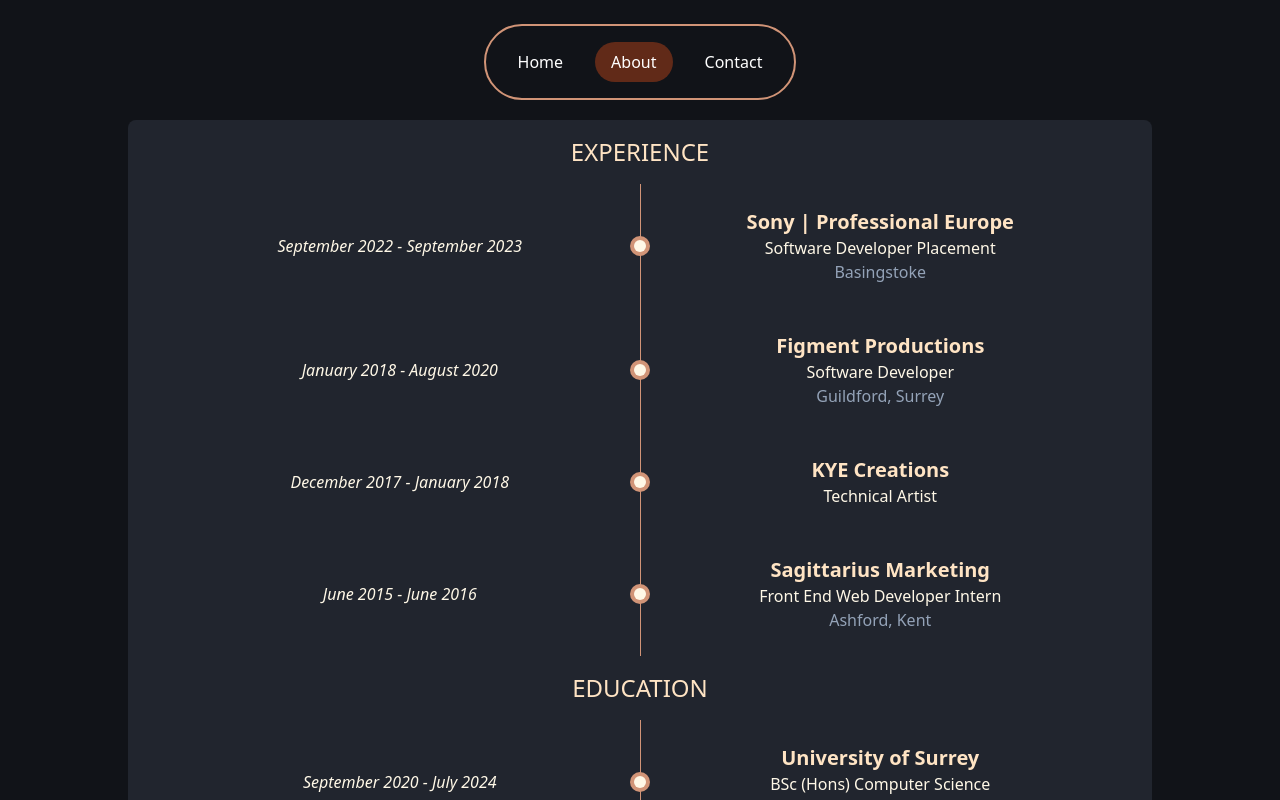
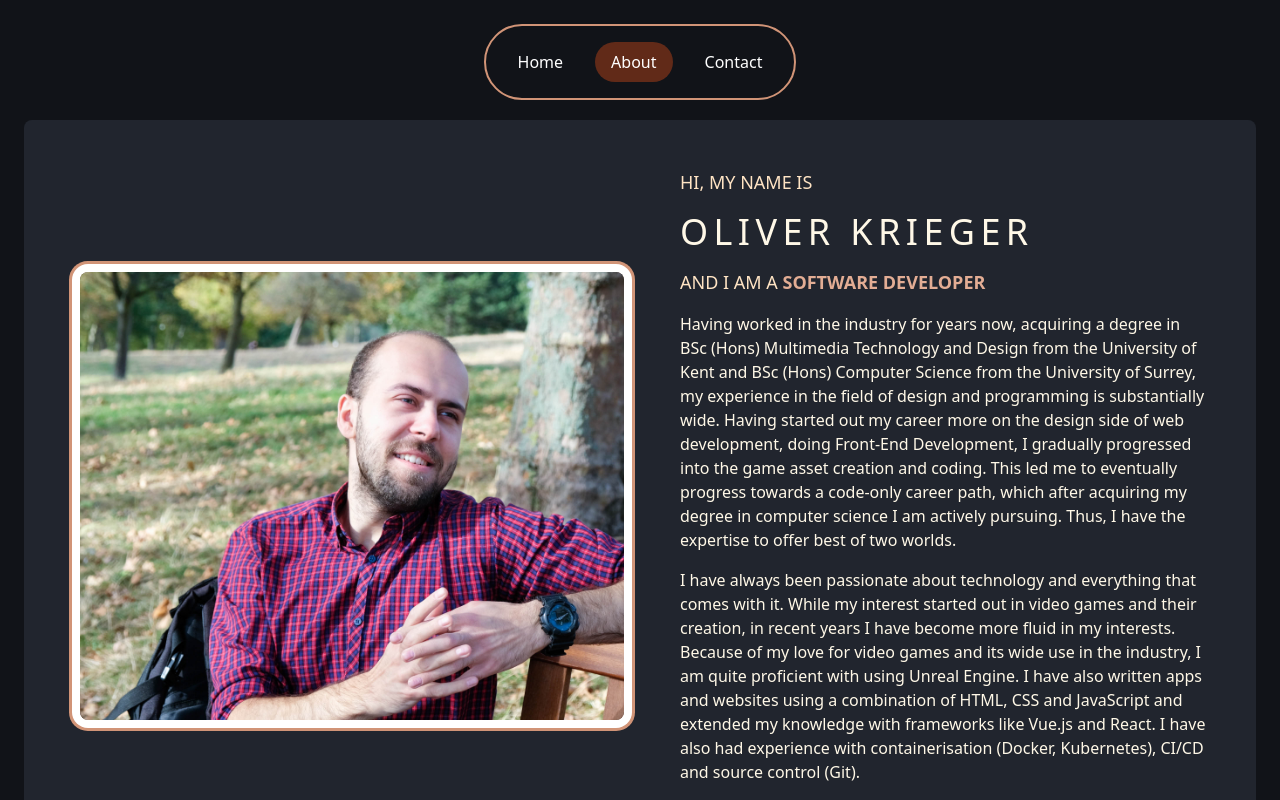
Before and after one commit to OliverKrieger/portfolio-website, a React (Vite) app: page / in a window 1280 px wide. Both pictures are taken after a click on the button "About". Shown: the top 800 px of the page. Built offline with nearby package versions, Linux system fonts and the light colour scheme.

Commit message:
style about page further

```diff
--- a/src/pages/About.tsx
+++ b/src/pages/About.tsx
@@ -1,9 +1,24 @@
 import TwoColumnBanner from "../components/TwoColumnBanner";
+
+import aboutPortrait from "../assets/aboutPortrait.jpg";
 
 const About: React.FC = () => {
     return (
         <div className="text-center animate-slideInLeft">
-            <div className="rounded-lg bg-bisque-850 max-w-screen-lg mx-auto p-4">
+            <div className="flex items-stretch lg:items-center flex-col lg:flex-row p-6 bg-bisque-850 rounded-t-lg">
+                <div className="flex-1 min-h-[256px] lg:min-h-[448px] ring mx-8 p-2 ring-bisque-500 ring-offset-8 dark:ring-offset-slate-900 rounded-lg overflow-hidden relative">
+                    <img className="absolute top-24 left-1/2 transform -translate-x-1/2 scale-[1.7]" src={aboutPortrait} />
+                </div>
+                <div className="flex-1 text-left p-6">
+                    <h2 className="text-lg uppercase text-bisque-300">Hi, my name is</h2>
+                    <h1 className="text-4xl uppercase tracking-[.15em] py-4">Oliver Krieger</h1>
+                    <h2 className="text-lg uppercase text-bisque-300 pb-4">and I am a <span className="text-bisque-400 font-bold">Software Developer</span></h2>
+                    <p className="pb-4">Having worked in the industry for years now, acquiring a degree in BSc (Hons) Multimedia Technology and Design from the University of Kent and BSc (Hons) Computer Science from the University of Surrey, my experience in the field of design and programming is substantially wide. Having started out my career more on the design side of web development, doing Front-End Development, I gradually progressed into the game asset creation and coding. This led me to eventually progress towards a code-only career path, which after acquiring my degree in computer science I am actively pursuing. Thus, I have the expertise to offer best of two worlds.</p>
+                    <p className="pb-4">I have always been passionate about technology and everything that comes with it. While my interest started out in video games and their creation, in recent years I have become more fluid in my interests. Because of my love for video games and its wide use in the industry, I am quite proficient with using Unreal Engine. I have also written apps and websites using a combination of HTML, CSS and JavaScript and extended my knowledge with frameworks like Vue.js and React. I have also had experience with containerisation (Docker, Kubernetes), CI/CD and source control (Git).</p>
+                    <p>I am currently living in Woking, England</p>
+                </div>
+            </div>
+            <div className="rounded-b-lg bg-bisque-850 mx-auto p-4">
                 <div className="experience-container">
                     <h2 className="text-2xl uppercase text-bisque-300 pb-0 md:pb-4">Experience</h2>
                     <TwoColumnBanner
```
Also changed, not shown: src/assets/aboutPortrait.jpg (added).
